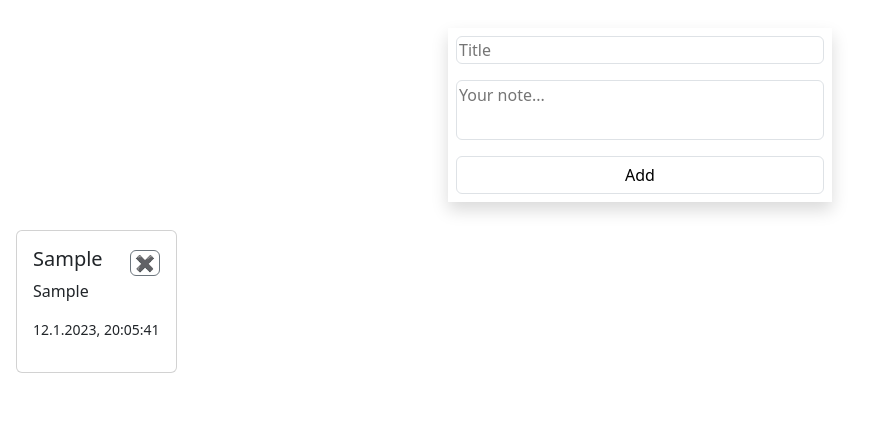
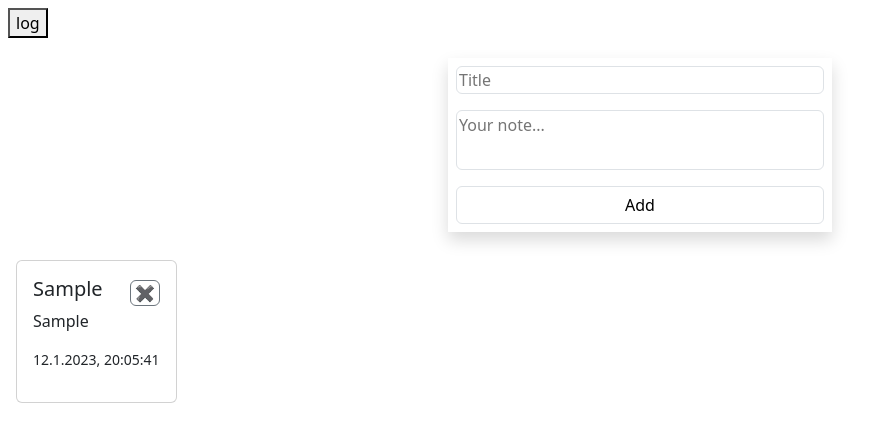
Before and after one commit to nnadavm/notes-all, a React (Create React App) app in the folder notes-app/: page / in a window 1280 px wide. Both pictures are taken after typing "Sample", "Sample" into the empty fields and a click on the button "Add". Shown: the top 442 px of the page, without its empty margins (0-891 px from the left). Built offline with nearby package versions, Linux system fonts and the light colour scheme.

Commit message:
complete milestone-4

```diff
--- a/notes-app/src/components/AddNote/AddNote.js
+++ b/notes-app/src/components/AddNote/AddNote.js
@@ -1,11 +1,15 @@
 import React from "react";
-import { useState} from "react";
+import { useState } from "react";
 
-function AddNote({ title, value, id, removeNote }) {
+function AddNote({ title, value, id, removeNote, handleShow}) {
     const [date] = useState(new Date().toLocaleString('he-IL'))
 
     return (
-        <div className="card m-2" id={id}>
+        <>
+                <div
+                    className="card m-2"
+                    onClick={() => handleShow(id)}
+                    id={id}>
 
                     <div className="card-body">
                         <div className="d-flex justify-content-between align-items-center">
@@ -13,9 +17,12 @@ function AddNote({ title, value, id, removeNote }) {
                             <button onClick={() => removeNote(id)} className="btn btn-outline-secondary px-1 py-0 ms-1">✖</button>
                         </div>
                         <p className="card-text">{value}</p>
-                <p style={{fontSize:'14px'}}>{date}</p>
+                        <p style={{ fontSize: '14px' }}>{date}</p>
                     </div>
                 </div>
+
+
+        </>
     )
 };
 
--- /dev/null
+++ b/notes-app/src/components/NoteModal/NoteModal.jsx
@@ -0,0 +1,37 @@
+import React, { useState } from 'react';
+import AddNote from '../AddNote/AddNote';
+import Modal from 'react-bootstrap/Modal';
+import Button from 'react-bootstrap/Button';
+
+
+function NoteModal({ show, handleClose, handleShow, inputList, setInputList, modalId }) {
+
+    const { noteTitle, noteText } = inputList[modalId];
+
+    // function saveData(newTitle, newValue) {
+    //     const i = inputList.findIndex(item => item.id === modalId);
+    //     console.log(i)
+    //     inputList[i].noteTitle = newTitle;
+    //     inputList[i].noteText = newValue;
+    //     setInputList(inputList);
+    // }
+
+    return (
+        <>
+            <Modal show={show} onHide={handleClose}>
+                <Modal.Header closeButton>
+                    <Modal.Title>{noteTitle}</Modal.Title>
+                </Modal.Header>
+                <Modal.Body>{noteText}</Modal.Body>
+                <Modal.Footer>
+                    <Button variant="secondary" onClick={handleClose}>
+                        Close
+                    </Button>
+
+                </Modal.Footer>
+            </Modal>
+        </>
+    );
+}
+
+export default NoteModal
--- a/notes-app/src/components/Notes/Notes.jsx
+++ b/notes-app/src/components/Notes/Notes.jsx
@@ -1,7 +1,8 @@
-import React, { useState } from "react";
+import React, { useState, useEffect } from "react";
 import './Notes.css'
 import NoteForm from "../NoteForm/NoteForm";
 import AddNote from "../AddNote/AddNote";
+import NoteModal from "../NoteModal/NoteModal";
 
 function Notes() {
     const [inputList, setInputList] = useState([]);
@@ -9,7 +10,15 @@ function Notes() {
     const [noteObj, setNoteObj] = useState({
         noteText: '',
         noteTitle: '',
+        id: count
     });
+    const [modalId, setModalId] = useState();
+    const [show, setShow] = useState(false);
+    const handleClose = () => setShow(false);
+    const handleShow = (id) => {
+        setModalId(id);
+        setShow(true);
+    }
 
     function changeNoteObj(key, value) {
         setNoteObj((pre) => {
@@ -24,17 +33,11 @@ function Notes() {
         if (noteObj.noteText === '') {
             return
         }
-        setInputList(inputList.concat(
-            {
-                title: noteObj.noteTitle,
-                value: noteObj.noteText,
-                id: count
-            }
-        ));
-        setCount(count + 1);
+        setInputList(inputList.concat(noteObj));
         setNoteObj({
             noteText: '',
             noteTitle: '',
+            id: count
         })
     };
 
@@ -48,8 +51,24 @@ function Notes() {
         }
     }
 
+    useEffect(() => {
+        setCount(count + 1);
+    }, [inputList])
+
+
     return (
         <div>
+            <button onClick={() => console.log(inputList)}>log</button>
+
+            {inputList.length > 0 && modalId !== undefined ? <NoteModal
+                show={show}
+                handleClose={handleClose}
+                handleShow={handleShow}
+                inputList={inputList}
+                setInputList={setInputList}
+                modalId={modalId}
+            /> : ''}
+
             <NoteForm
                 noteObj={noteObj}
                 changeNoteObj={changeNoteObj}
@@ -59,11 +78,14 @@ function Notes() {
             <div className="d-flex flex-wrap">
                 {inputList.map((note) => {
                     return (<AddNote
-                        title={note.title}
-                        value={note.value}
+                        title={note.noteTitle}
+                        value={note.noteText}
                         id={note.id}
                         key={note.id}
                         removeNote={removeNote}
+                        handleShow={handleShow}
+                        isModal={false}
+                        handleClose={handleClose}
                     />)
                 })}
             </div>
```
Lines whose indentation alone changed are shown as unchanged.
